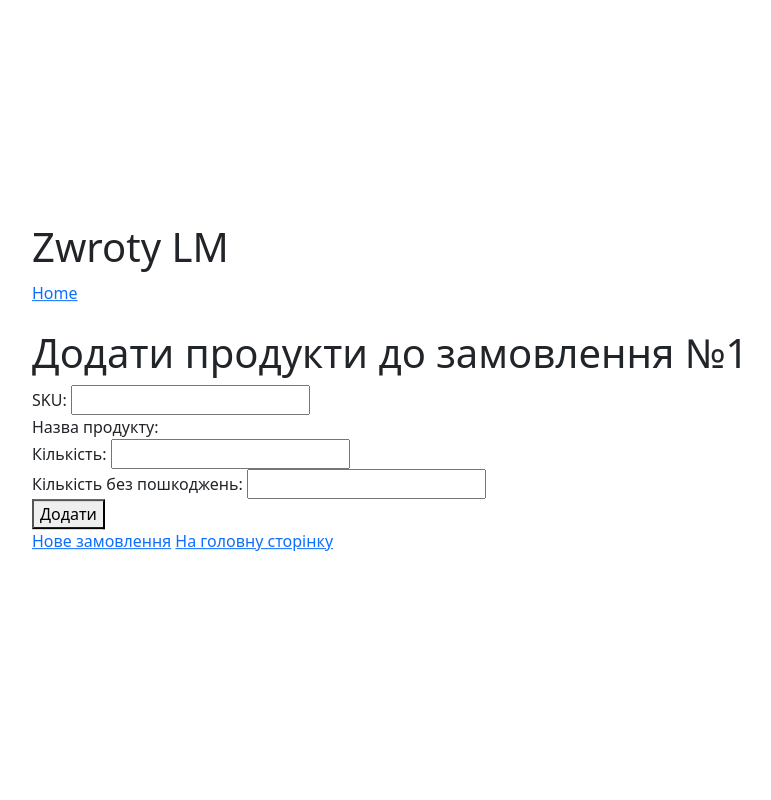
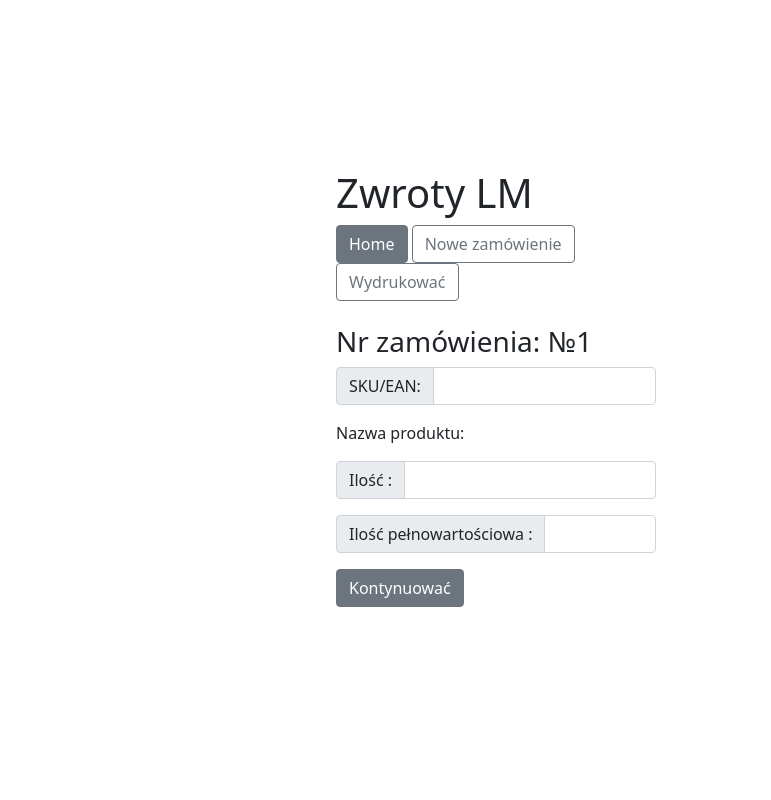
Before and after one commit to MrYuriy/ZwrotyLM, a Django app: page /add-product/1/ in a window 1280 px wide. Shown: the whole page, without its empty margins (144-915 px from the left). Run offline with Django 4.2, Linux system fonts and the light colour scheme; tables that the repository leaves empty hold one stand-in row (values such as "Sample post").

Commit message:
Add new design

```diff
--- a/order_generator/templates/base.html
+++ b/order_generator/templates/base.html
@@ -6,22 +6,20 @@
     <title>{% block title %}{% endblock %}</title>
 </head>
 <body>
-    <div class="position-absolute top-50 start-50 translate-middle w-75 p-3 h-75p d-inline-block">
+    <div class="d-flex align-items-center justify-content-center min-vh-100">
+        <div class="w-25"> <!-- Займатиме 25% від ширини екрану -->
             <h1>Zwroty LM</h1>
-
             <div class="btn-group">
-            <a href="{% url 'order_generator:home' %}">Home</a>
-            {% block navigation %}{% endblock %}
+                {% block navigation %}
+                {% endblock %}
             </div>
-
             <br>
             <br>
-
             <div class="content">
                 {% block content %}{% endblock %}
             </div>
-
             <br>
+        </div>
     </div>
 
     <script src="https://cdn.jsdelivr.net/npm/bootstrap@5.1.3/dist/js/bootstrap.bundle.min.js" integrity="sha384-ka7Sk0Gln4gmtz2MlQnikT1wXgYsOg+OMhuP+IlRH9sENBO0LRn5q+8nbTov4+1p" crossorigin="anonymous"></script>
--- a/order_generator/templates/order_generator/add_product.html
+++ b/order_generator/templates/order_generator/add_product.html
@@ -2,30 +2,43 @@
 
 {% block title %}Додати продукти до замовлення{% endblock %}
 
+{% block navigation %}
+    <nav class="navigation">
+        <a class="btn btn-secondary" role="button" href="{% url 'order_generator:home' %}">Home</a>
+        <a class="btn btn-outline-secondary" role="button" href="{% url 'order_generator:create_order' %}">Nowe zamówienie</a>
+        <form action="{% url 'order_generator:generate_one_order_pdf' %}" method="post" target="_blank" style="display: inline;">
+            {% csrf_token %}
+            <input type="hidden", name="order_number", value="{{ order.nr_order }}" , id="order_number">
+            <button type="submit" class="btn btn-outline-secondary">Wydrukować</button>
+        </form>
+    </nav>
+{% endblock %}
+
 {% block content %}
-    <h1>Додати продукти до замовлення №{{ order.nr_order }}</h1>
+    <h3>Nr zamówienia: №{{ order.nr_order }}</h3>
     <form method="post">
         {% csrf_token %}
-        <div>
-            <label for="sku">SKU:</label>
-            <input type="text" name="sku" id="sku" required>
+        <div class="input-group mb-3" type="number">
+            <span class="input-group-text" >SKU/EAN:</span>
+            <input type="number" class="form-control" name="sku" id="sku" required>
         </div>
-        <!-- Додайте div для відображення назви продукту -->
-        <div id="product-name">
-            Назва продукту: <span id="product-name-value"></span>
+
+        <div class="input-group mb-3"  id="product-name">
+            <span>Nazwa produktu:</span> <span id="product-name-value"></span>
         </div>
-        <div>
-            <label for="quantity">Кількість:</label>
-            <input type="number" name="quantity" id="quantity" required>
+
+        <div class="input-group mb-3" type="number">
+            <span class="input-group-text" >Ilość :</span>
+            <input type="number" class="form-control" name="quantity" id="quantity" required>
         </div>
-        <div>
-            <label for="quantity_not_damaged">Кількість без пошкоджень:</label>
-            <input type="number" name="quantity_not_damaged" id="quantity_not_damaged" required>
+
+        <div class="input-group mb-3" type="number">
+            <span class="input-group-text" >Ilość pełnowartościowa :</span>
+            <input type="number" class="form-control" name="quantity_not_damaged" id="quantity_not_damaged" required>
         </div>
-        <button type="submit">Додати</button>
+        <button class="btn btn-secondary"  type="submit">Kontynuować</button>
     </form>
-    <a href="{% url 'order_generator:create_order' %}">Нове замовлення</a>
-    <a href="{% url 'order_generator:home' %}">На головну сторінку</a>
+
 {% endblock %}
 
 {% block javascript %}
--- a/order_generator/urls.py
+++ b/order_generator/urls.py
@@ -15,7 +15,7 @@ urlpatterns = [
     path("add-product/<int:order_nr>/", add_product, name="add_product"),
     path("get-product-name/", get_product_name, name="get_product_name"),
     path("generate-one-order-form/", generate_one_order_form, name="generate_one_order_pdf"),
-    path("generate-reports-for_day/", generate_reports_for_day, name="generate_reports_for_day")
+    path("generate-reports-for-day/", generate_reports_for_day, name="generate_reports_for_day")
 ]
 
 app_name = "order_generator"
```
Also changed, not shown: order_generator/templates/order_generator/create_order.html (+14 -8 lines), order_generator/templates/order_generator/home.html (+5 -3 lines), order_generator/templates/order_generator/one_order_form.html (+12 -4 lines), order_generator/templates/order_generator/reports_for_day.html (+9 -2 lines), order_generator/views.py (+0 -16 lines). Lines whose indentation alone changed are shown as unchanged.
